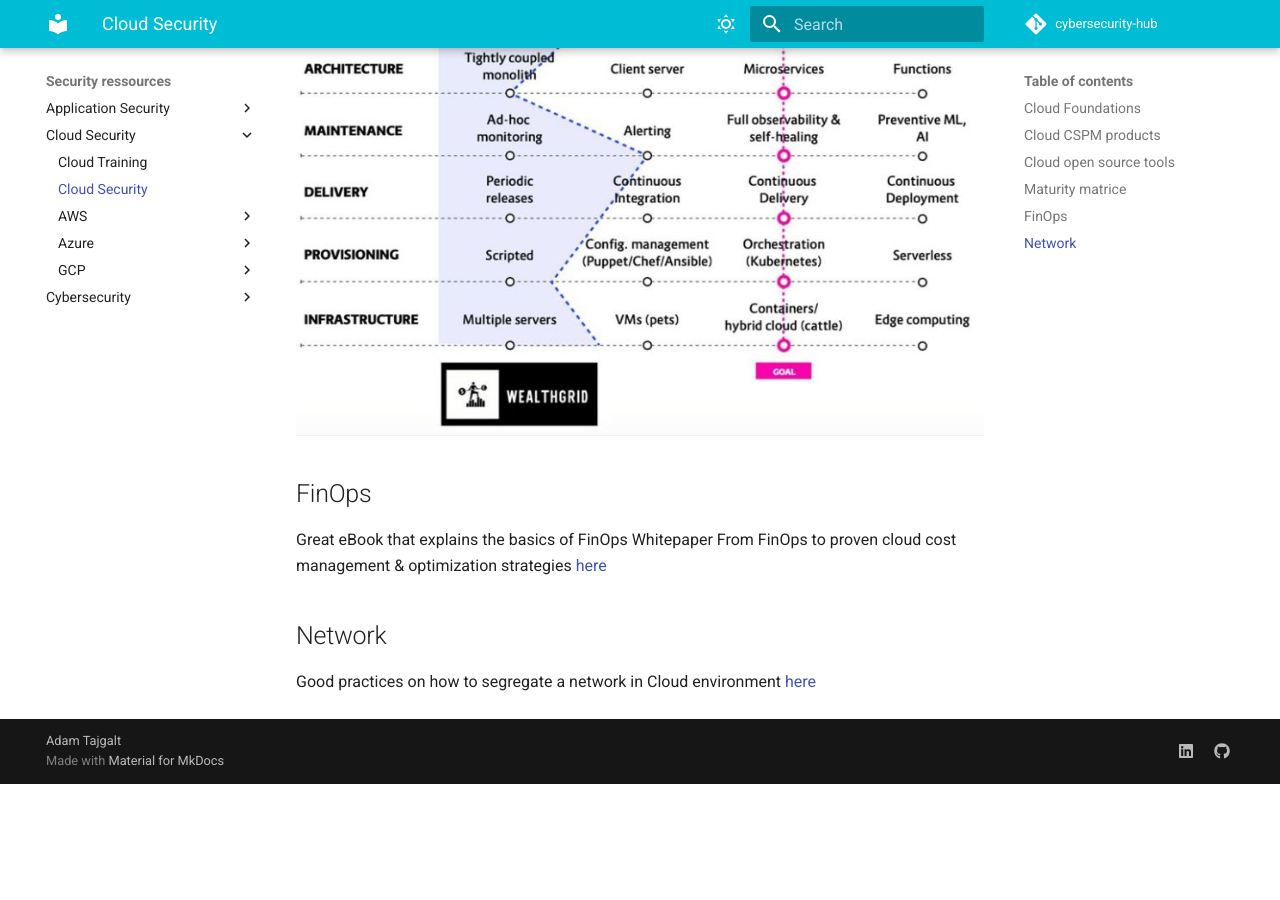
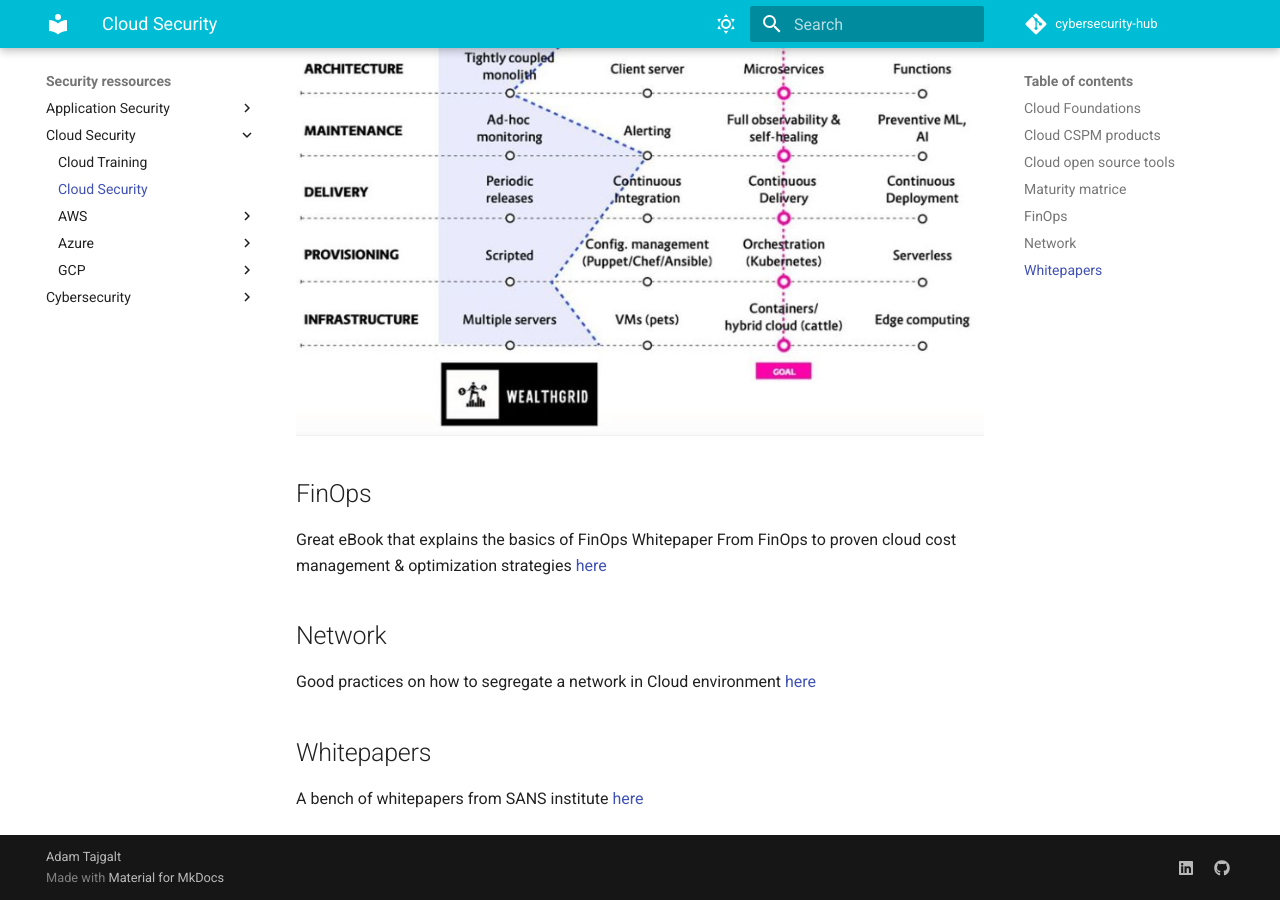
Before and after one commit to adamtaj/cybersecurity-hub, an MkDocs documentation site: the page built from docs/Security ressources/Cloud Security/cloud_security.md, in a window 1280 px wide and 900 px high, scrolled down 2246 px. Built offline with MkDocs 1.6.1 and Material for MkDocs 9.7.7, drawn with Linux system fonts in a browser that asks for light colours; comment, search, counter and statistics services are not loaded; before the commit the page ends 3030 px from its top, so only the background shows below that.

Commit message:
Add more content

```diff
--- a/docs/Security ressources/Cloud Security/cloud_security.md
+++ b/docs/Security ressources/Cloud Security/cloud_security.md
@@ -42,3 +42,7 @@ Great eBook that explains the basics of FinOps Whitepaper From FinOps to proven
 ## Network
 
 Good practices on how to segregate a network in Cloud environment [here](https://github.com/sergiomarotco/Network-segmentation-cheat-sheet)
+
+## Whitepapers
+
+A bench of whitepapers from SANS institute [here](https://www.sans.org/white-papers/?msc=main-nav)
```
